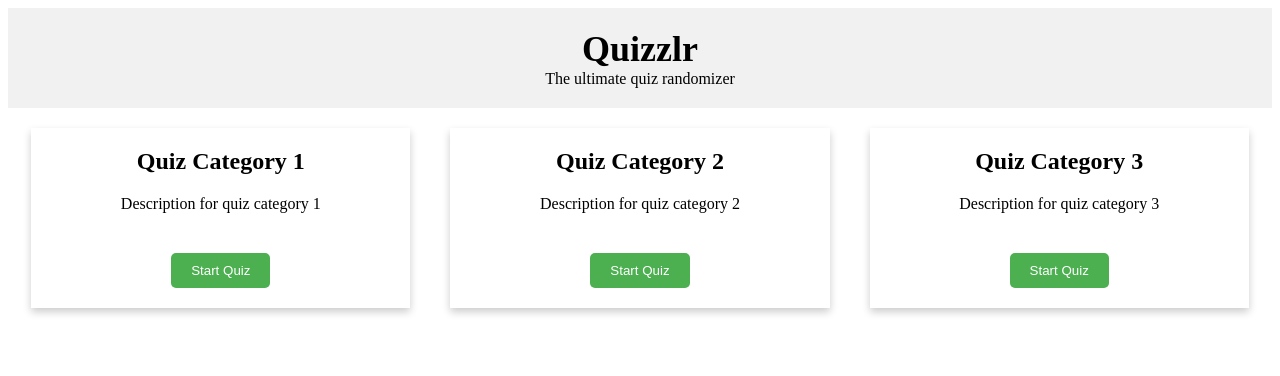
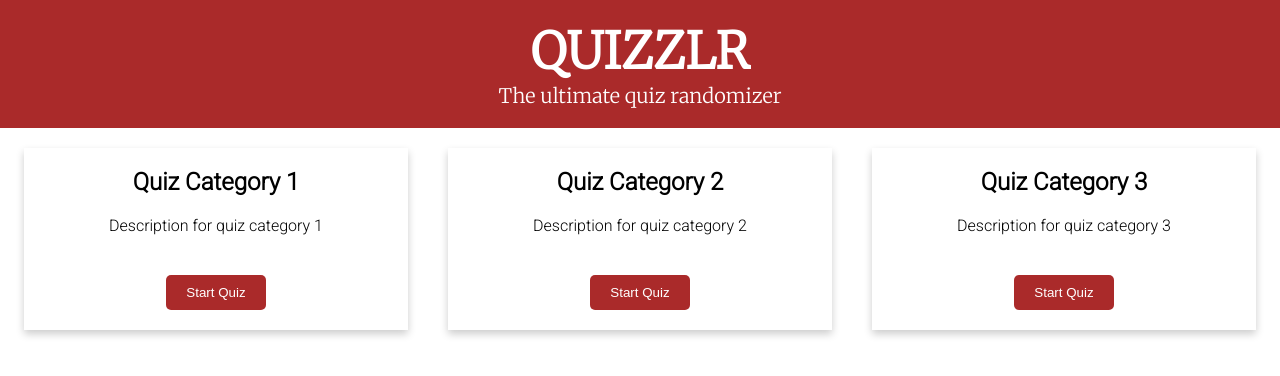
Before and after one commit to carlggchd/Quizzlr, a plain HTML site: page main/QUIZ/quizPage.html in a window 1280 px wide. Drawn offline with Linux system fonts and the light colour scheme.

Commit message:
modified quizPage html/css

```diff
--- a/main/LOGIN/activateAccount.css
+++ b/main/LOGIN/activateAccount.css
@@ -18,7 +18,7 @@
   }
 
   .container {
-    max-width: 800px;
+    max-width: 50%;
     margin: 0 auto;
     padding: 2%;
   }
--- a/main/QUIZ/quizPage.css
+++ b/main/QUIZ/quizPage.css
@@ -1,20 +1,26 @@
+@import url('https://fonts.googleapis.com/css2?family=Arimo:wght@500&family=Merriweather:wght@300&family=Noto+Sans+Tagbanwa&family=Oswald:wght@300&family=Roboto:wght@300&display=swap');
+
 * {
     box-sizing: border-box;
+    margin: 0 auto;
+    padding: 0;
   }
 
   .header {
-    background-color: #f1f1f1;
+    background-color: rgba(156, 6, 6, 0.856);
     padding: 20px;
     text-align: center;
+    color: white;
+    font-family: 'Merriweather', serif;
   }
 
   .header h1 {
-    font-size: 36px;
+    font-size: 50px;
     margin: 0;
   }
 
   .header p {
-    font-size: 16px;
+    font-size: 20px;
     margin: 0;
   }
 
@@ -22,6 +28,7 @@
     display: flex;
     flex-wrap: wrap;
     justify-content: center;
+    font-family: 'Roboto', sans-serif;
   }
 
   .card {
@@ -43,7 +50,7 @@
   }
 
   .card button {
-    background-color: #4CAF50;
+    background-color: rgba(156, 6, 6, 0.856);
     color: #fff;
     border: none;
     padding: 10px 20px;
--- a/main/QUIZ/quizPage.html
+++ b/main/QUIZ/quizPage.html
@@ -9,7 +9,7 @@
 </head>
 <body>
     <div class="header">
-        <h1>Quizzlr</h1>
+        <h1>QUIZZLR</h1>
         <p>The ultimate quiz randomizer</p>
       </div>
       <div class="row">
```
Also changed, not shown: index.js (+13 -0 lines), main/LOGIN/activateAccount.html (+1 -1 lines), main/LOGIN/loginPage.css (+9 -0 lines), main/LOGIN/loginPage.html (+5 -13 lines).
